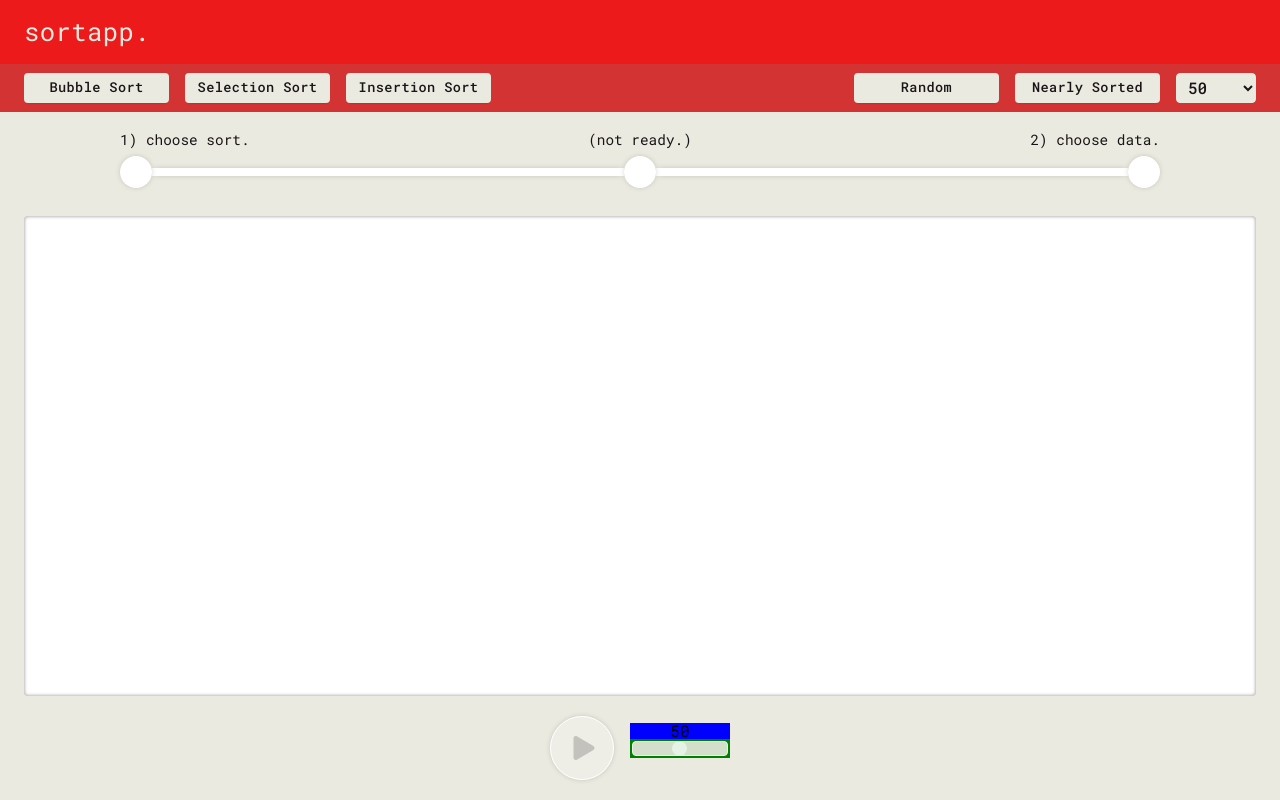
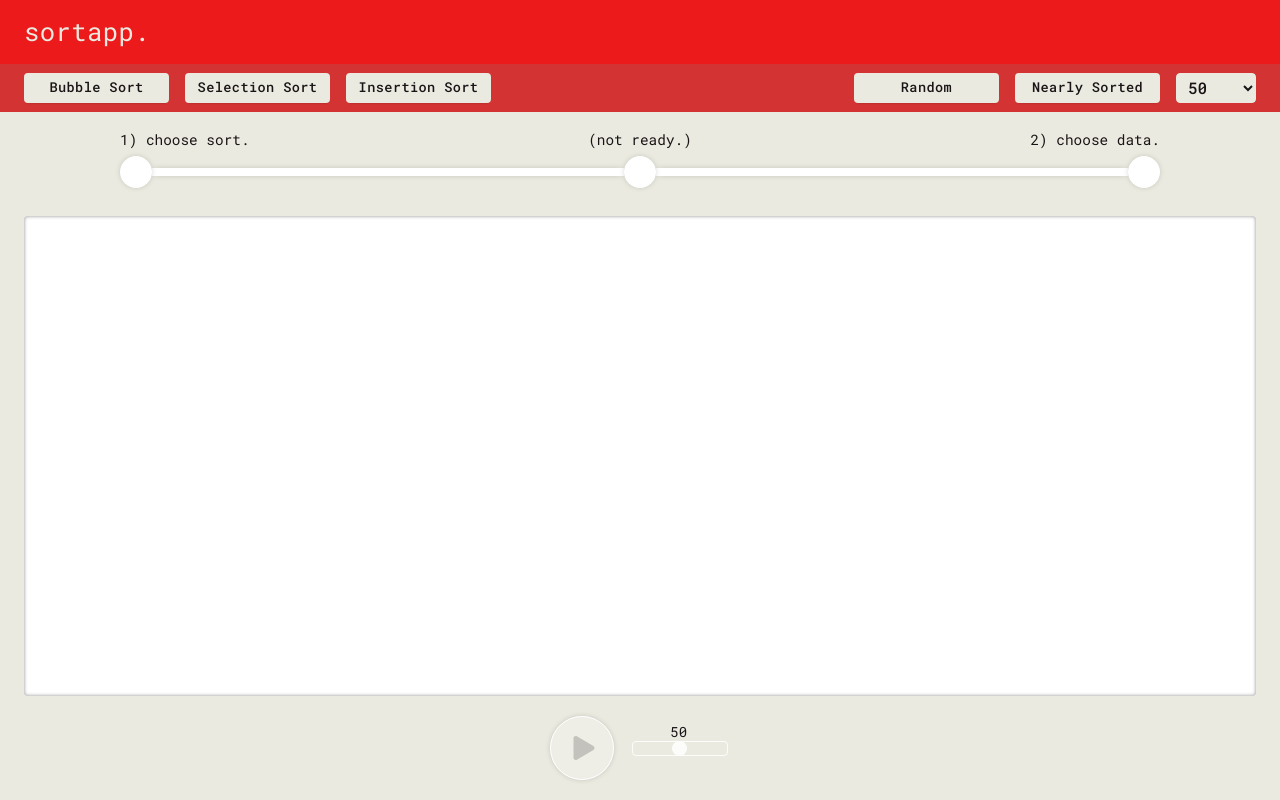
Before and after one commit to kyle4real/Sorting-Visualizer, a React (Create React App) app: page / in a window 1280 px wide. Built offline with nearby package versions, Linux system fonts and the light colour scheme.

Commit message:
Tooltip uses range state to stay above range thumb.

```diff
--- a/src/components/Sorting/Controls/Controls.js
+++ b/src/components/Sorting/Controls/Controls.js
@@ -1,4 +1,4 @@
-import React, { useContext } from "react";
+import React, { useContext, useState } from "react";
 import SortContext from "../../../store/sort-context";
 
 import classes from "./Controls.module.scss";
@@ -6,12 +6,13 @@ import classes from "./Controls.module.scss";
 import PlayButton from "./PlayButton/PlayButton";
 
 const Controls = ({ handlePlay, handleReset }) => {
+    const [range, setRange] = useState(50);
     const sortCtx = useContext(SortContext);
 
     const isDisabled = !sortCtx.sortSelection || !sortCtx.dataSelection;
 
-    const rangeNum = 50;
-    const tooltipPosition = `calc(${rangeNum}px - 10px)`;
+    // const rangeNum = 50;
+    const tooltipPosition = `calc(${range}px - 10px)`;
 
     return (
         <div className={classes.controls__container}>
@@ -33,6 +34,8 @@ const Controls = ({ handlePlay, handleReset }) => {
                         disabled={isDisabled}
                         min={1}
                         max={100}
+                        onChange={(e) => setRange(e.target.value)}
+                        value={range}
                     />
                 </div>
             </div>
--- a/src/components/Sorting/Controls/Controls.module.scss
+++ b/src/components/Sorting/Controls/Controls.module.scss
@@ -16,7 +16,6 @@
     justify-content: center;
 
     &__range {
-        background: green;
         margin-left: $spacing-md;
         width: 100px;
         display: flex;
@@ -24,13 +23,15 @@
         .tooltip {
             position: absolute;
             width: 100%;
-            height: 16px;
-            background: blue;
-            top: -16px;
+            height: 14px;
+            // background: blue;
+            top: -14px;
             left: 0;
             right: 0;
 
             &__num {
+                font-size: 14px;
+                color: $secondary;
                 width: 20px;
                 position: absolute;
                 letter-spacing: $letterSpacing;
```
